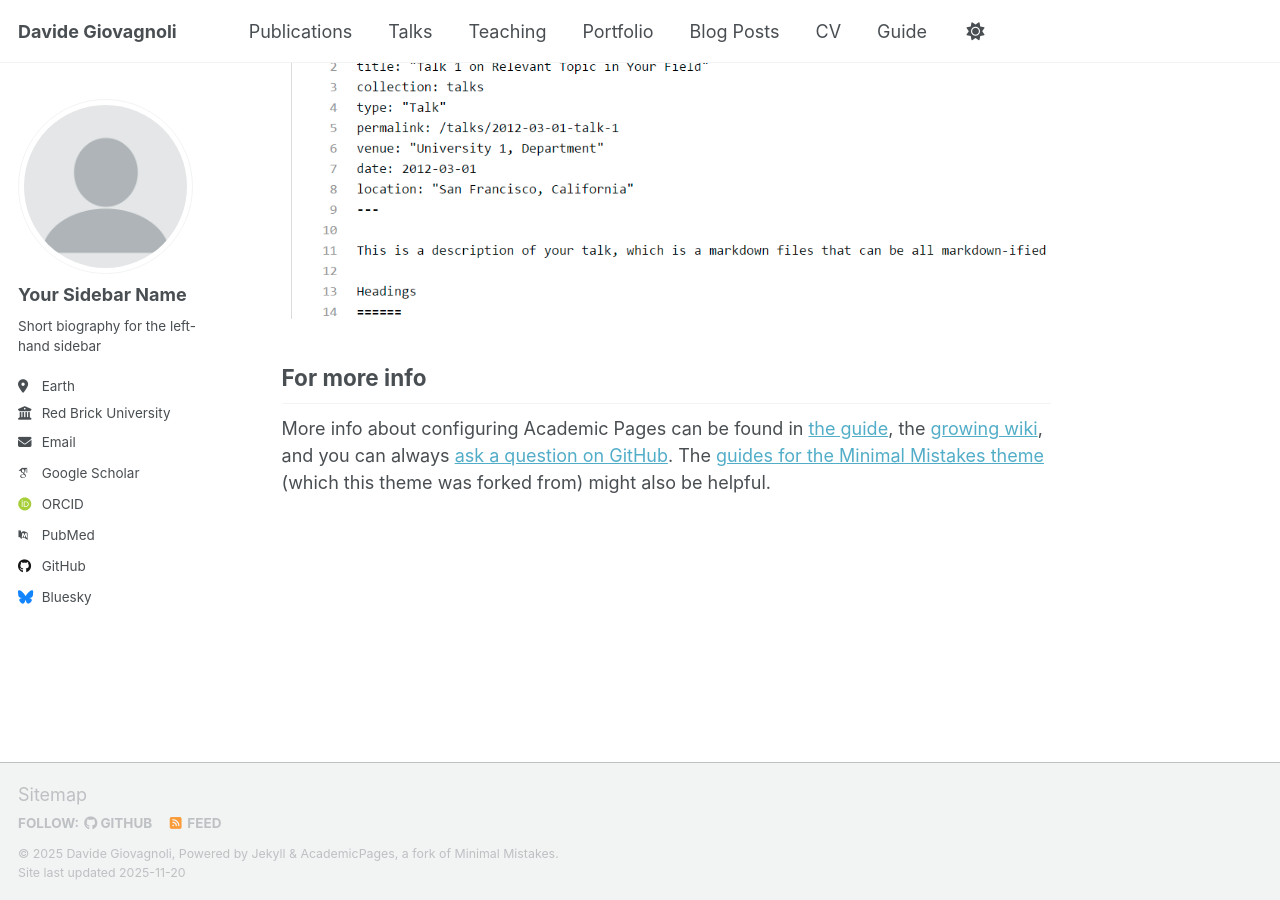
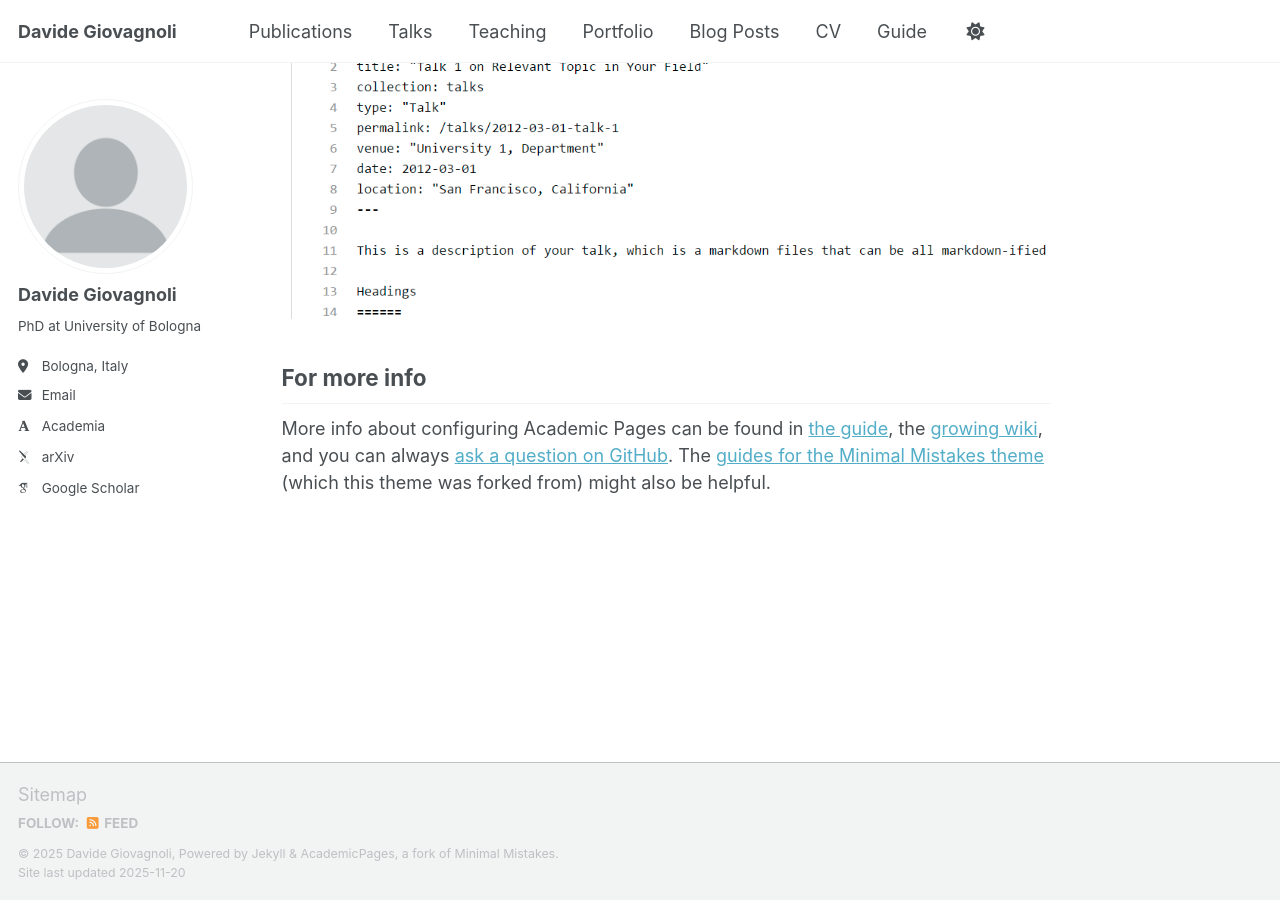
Before and after one commit to davide-giovagnoli/davide-giovagnoli.github.io, a Jekyll site: the page built from _pages/about.md, in a window 1280 px wide and 900 px high, scrolled down 2880 px. Built offline with Jekyll 4.4.1, drawn with Linux system fonts in a browser that asks for light colours; some web fonts are replaced; a script that is not in the unit is left out.

Commit message:
Modify author details in _config.yml
Updated author information in the configuration file.

```diff
--- a/_config.yml
+++ b/_config.yml
@@ -24,23 +24,23 @@ repository               : "davide-giovagnoli.github.io"
 author:
   # Biographic information
   avatar           : "profile.png"
-  name             : "Your Sidebar Name"
+  name             : "Davide Giovagnoli"
   pronouns         : # example: "she/her"
-  bio              : "Short biography for the left-hand sidebar"
-  location         : "Earth"
-  employer         : "Red Brick University"
+  bio              : "PhD at University of Bologna"
+  location         : "Bologna, Italy"
+  employer         : # "Red Brick University"
   uri              : # URL
-  email            : "none@example.org"
+  email            : "d.giovagnoli@unibo.it"
 
   # Academic websites
-  academia         : # URL
-  arxiv            : # URL - Update with the correct link to your profile
-  googlescholar    : "https://scholar.google.com/citations?user=PS_CX0AAAAAJ"
+  academia         : "https://www.unibo.it/sitoweb/d.giovagnoli"
+  arxiv            : "https://arxiv.org/search/?query=davide+giovagnoli&searchtype=all&source=header"
+  googlescholar    : "https://scholar.google.com/citations?user=QVb1vlsAAAAJ&hl=en&authuser=1"
   inspire-hep      : # URL
   impactstory      : # URL
-  orcid            : "https://orcid.org/yourorcidurl"
+  orcid            : #"https://orcid.org/yourorcidurl"
   semantic         : # URL
-  pubmed           : "https://www.ncbi.nlm.nih.gov/pubmed/?term=john+snow"
+  pubmed           : #"https://www.ncbi.nlm.nih.gov/pubmed/?term=john+snow"
   researchgate     : # URL
   scopus           : # URL
 
@@ -48,13 +48,13 @@ author:
   bitbucket        : # Username - Update with your username on the site
   codepen          : # Username
   dribbble         : # Username
-  github           : "academicpages"
+  github           : #""
   kaggle           : # Username
   stackoverflow    : # User number or user number and name (i.e., use "1" or "1/jeff-atwood")
 
   # Social media
   artstation       : # Username
-  bluesky          : "bsky.app" # Replace this with you Bluesky username
+  bluesky          : #"bsky.app" # Replace this with you Bluesky username
   facebook         : # Username
   flickr           : # Username
   foursquare       : # Username
```
